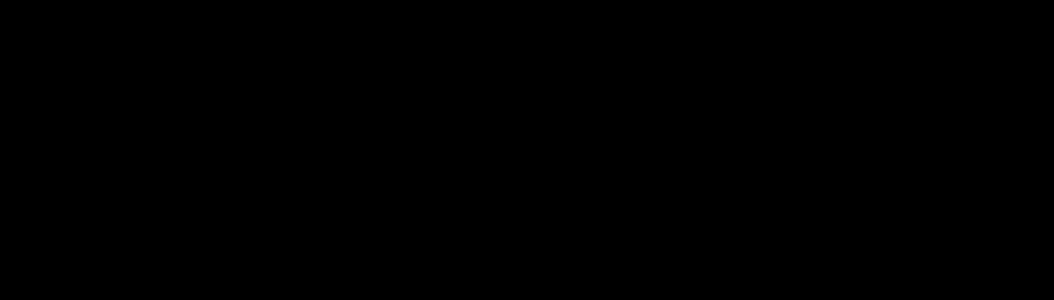
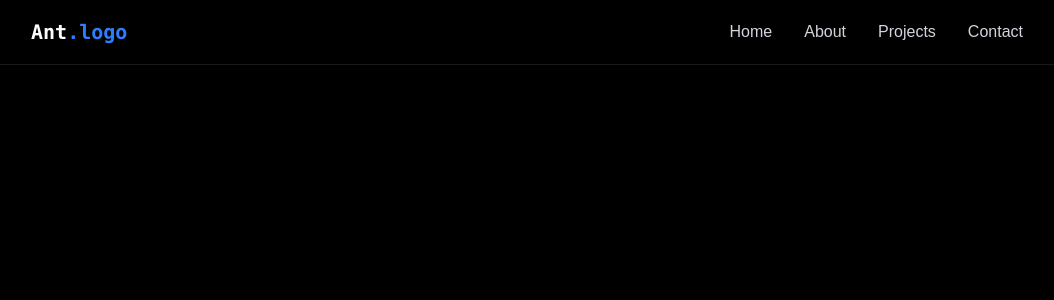
Before and after one commit to anthuarneck/portfolio, a React (Vite) app: page / in a window 1280 px wide. Shown: the top 300 px of the page, without its empty margins (145-1199 px from the left). Built offline with nearby package versions, Linux system fonts and the light colour scheme.

Commit message:
completes Navbar and MobileMenu components.

```diff
--- a/index.html
+++ b/index.html
@@ -4,7 +4,7 @@
     <meta charset="UTF-8" />
     <link rel="icon" type="image/svg+xml" href="/vite.svg" />
     <meta name="viewport" content="width=device-width, initial-scale=1.0" />
-    <title>Ant's Portfolio</title>
+    <title>Anthony Huarneck</title>
   </head>
   <body>
     <div id="root"></div>
--- a/src/App.jsx
+++ b/src/App.jsx
@@ -1,16 +1,27 @@
-import { useState } from 'react'
-import './App.css'
-import './index.css'
-import { LoadingScreen } from './components/LoadingScreen'
+import { useState } from "react";
+import "./App.css";
+import "./index.css";
+import { LoadingScreen } from "./components/LoadingScreen";
+import { Navbar } from "./components/Navbar";
+import { MobileMenu } from "./components/MobileMenu";
 
 function App() {
-  const [isLoaded, setIsLoaded] = useState(false)
+  const [isLoaded, setIsLoaded] = useState(false);
+  const [menuOpen, setMenuOpen] = useState(false);
 
   return (
     <>
       {!isLoaded && <LoadingScreen onComplete={() => setIsLoaded(true)} />}
+      <div
+        className={`min-h-screen transition-opacity duration-700 ${
+          isLoaded ? "opacity-100" : "opacity-0"
+        } bg-black text gray-100`}
+      >
+        <Navbar menuOpen={menuOpen} setMenuOpen={setMenuOpen} />
+        <MobileMenu menuOpen={menuOpen} setMenuOpen={setMenuOpen} />
+      </div>
     </>
-  )
+  );
 }
 
-export default App
+export default App;
--- /dev/null
+++ b/src/components/MobileMenu.jsx
@@ -0,0 +1,63 @@
+import { useEffect } from "react";
+
+export const MobileMenu = ({ menuOpen, setMenuOpen }) => {
+  return (
+    <div
+      className={`fixed top-0 left-0 w-full bg-[rgba(10,10,10,0.8)] z-40 flex flex-col items-center justify-center transition-all duration-300 ease-in-out
+     ${
+       menuOpen
+         ? "h-screen opacity-100 pointer-events-auto"
+         : "h-0 opacity-0 pointer-events-none"
+     }`}
+    >
+      <button
+        onClick={() => setMenuOpen(false)}
+        className="absolute top-6 right-6 text-white text-3xl focuse:outline-none cursor-popinter"
+        aria-label="Close Menu"
+      >
+        &times;
+      </button>
+
+      <a
+        href="#home"
+        onClick={() => setMenuOpen(false)}
+        className={`text-2xl font-semibold text-white my-4 transform transition-transform duration-300
+            ${
+              menuOpen ? "opacity-100 translate-y-0" : "opacity-0 translate-y-5"
+            }`}
+      >
+        Home
+      </a>
+      <a
+        href="#about"
+        onClick={() => setMenuOpen(false)}
+        className={`text-2xl font-semibold text-white my-4 transform transition-transform duration-300
+            ${
+              menuOpen ? "opacity-100 translate-y-0" : "opacity-0 translate-y-5"
+            }`}
+      >
+        About
+      </a>
+      <a
+        href="#projects"
+        onClick={() => setMenuOpen(false)}
+        className={`text-2xl font-semibold text-white my-4 transform transition-transform duration-300
+            ${
+              menuOpen ? "opacity-100 translate-y-0" : "opacity-0 translate-y-5"
+            }`}
+      >
+        Projects
+      </a>
+      <a
+        href="#contact"
+        onClick={() => setMenuOpen(false)}
+        className={`text-2xl font-semibold text-white my-4 transform transition-transform duration-300
+            ${
+              menuOpen ? "opacity-100 translate-y-0" : "opacity-0 translate-y-5"
+            }`}
+      >
+        Contact
+      </a>
+    </div>
+  );
+};
--- /dev/null
+++ b/src/components/Navbar.jsx
@@ -0,0 +1,52 @@
+import { useEffect } from "react";
+
+export const Navbar = ({ menuOpen, setMenuOpen }) => {
+  useEffect(() => {
+    document.body.style.overflow = menuOpen ? "hidden" : "";
+  });
+  return (
+    <nav className="fixed top-0 w-full z-40 bg-[rgba(10, 10, 10, 0.8)] backdrop-blur-lg border-b border-white/10 shadow-lg">
+      <div className="max-w-5xl mx-auto px-4">
+        <div className="flex justify-between items-center h-16">
+          <a href="#home" className="font-mono text-xl font-bold text-white">
+            {" "}
+            Ant<span className="text-blue-500">.logo</span>{" "}
+          </a>
+          <div
+            className="w-7 h-5 relative cursor-pointer z-40 md:hidden"
+            onClick={() => setMenuOpen((prev) => !prev)}
+          >
+            &#9776;
+          </div>
+
+          <div className="hidden md:flex items-denter space-x-8">
+            <a
+              href="#home"
+              className="text-gray-300 hover:text-white transition-colors"
+            >
+              Home
+            </a>
+            <a
+              href="#about"
+              className="text-gray-300 hover:text-white transition-colors"
+            >
+              About
+            </a>
+            <a
+              href="#projects"
+              className="text-gray-300 hover:text-white transition-colors"
+            >
+              Projects
+            </a>
+            <a
+              href="#contact"
+              className="text-gray-300 hover:text-white transition-colors"
+            >
+              Contact
+            </a>
+          </div>
+        </div>
+      </div>
+    </nav>
+  );
+};
--- a/src/index.css
+++ b/src/index.css
@@ -10,6 +10,18 @@
 }
 
 @layer utilities {
+  @keyframes blink {
+    0%, 100% {
+      opacity: 1
+    }
+    50% {
+      opacity: 0
+    }
+  }
+  .animate-blink {
+    animation: loading 0.8s step-end infinite;
+  }
+
   @keyframes loading {
     0% {
       transform: translateX(-100%);
```
